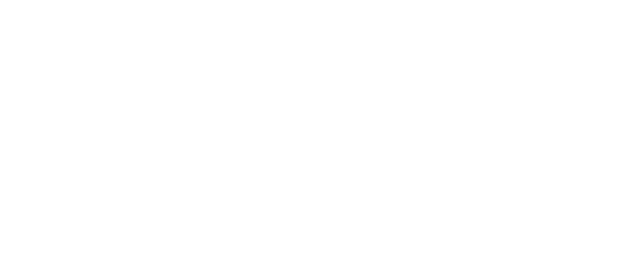
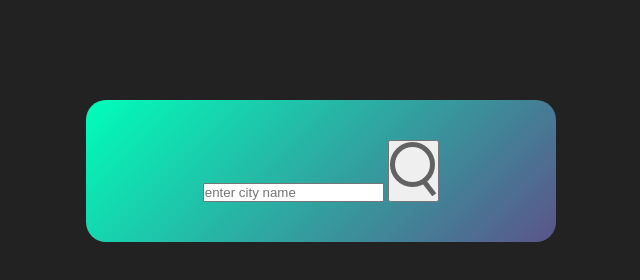
Before and after one commit to faeedis/weather-app, a plain HTML site: page index.html in a window 1280 px wide. Shown: the whole page, without its empty margins (319-959 px from the left). Drawn offline with Linux system fonts and the light colour scheme.

Commit message:
imgaes style.css the card set up search bar

```diff
--- a/images/style.css
+++ /dev/null
@@ -1,6 +0,0 @@
-*{
-  margin: 0;
-padding: 0;
-font-family: 'poppins', sans-serif;
-box-sizing: border-box;
-}
--- a/images/index.html
+++ b/index.html
@@ -7,5 +7,15 @@
   </head>
   <body>
 
+    <div class="card">
+    <div class="search">
+      <input type="text" placeholder="enter city name"
+      spellcheck="false">
+      <button><img src="images/search.png" alt=""></button>
+
+    </div>
+
+  </div>
+
   </body>
 </html>
--- /dev/null
+++ b/style.css
@@ -0,0 +1,19 @@
+*{
+  margin: 0;
+padding: 0;
+font-family: 'poppins', sans-serif;
+box-sizing: border-box;
+}
+body{
+  background: #222;
+}
+.card{
+width: 90%;
+max-width: 470px;
+background: linear-gradient(135deg, #00feba, #5b548a);
+color: #fff;
+margin:  100px auto 0;
+border-radius: 20px;
+padding: 40px 35px;
+text-align: center;
+}
```
Also changed, not shown: images/clear.png (added), images/clouds.png (added), images/drizzle.png (added), images/humidity.png (added), images/mist.png (added), images/rain.png (added), images/search.png (added), images/snow.png (added).
